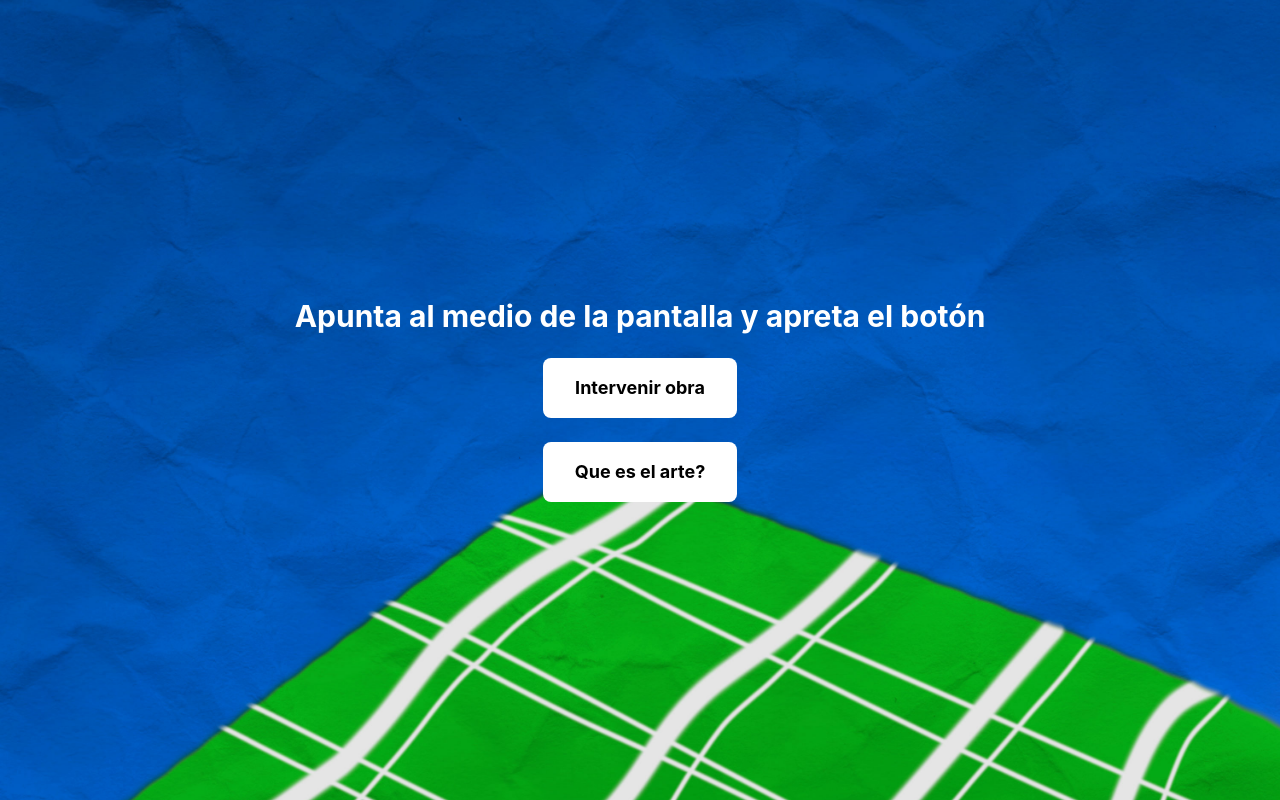
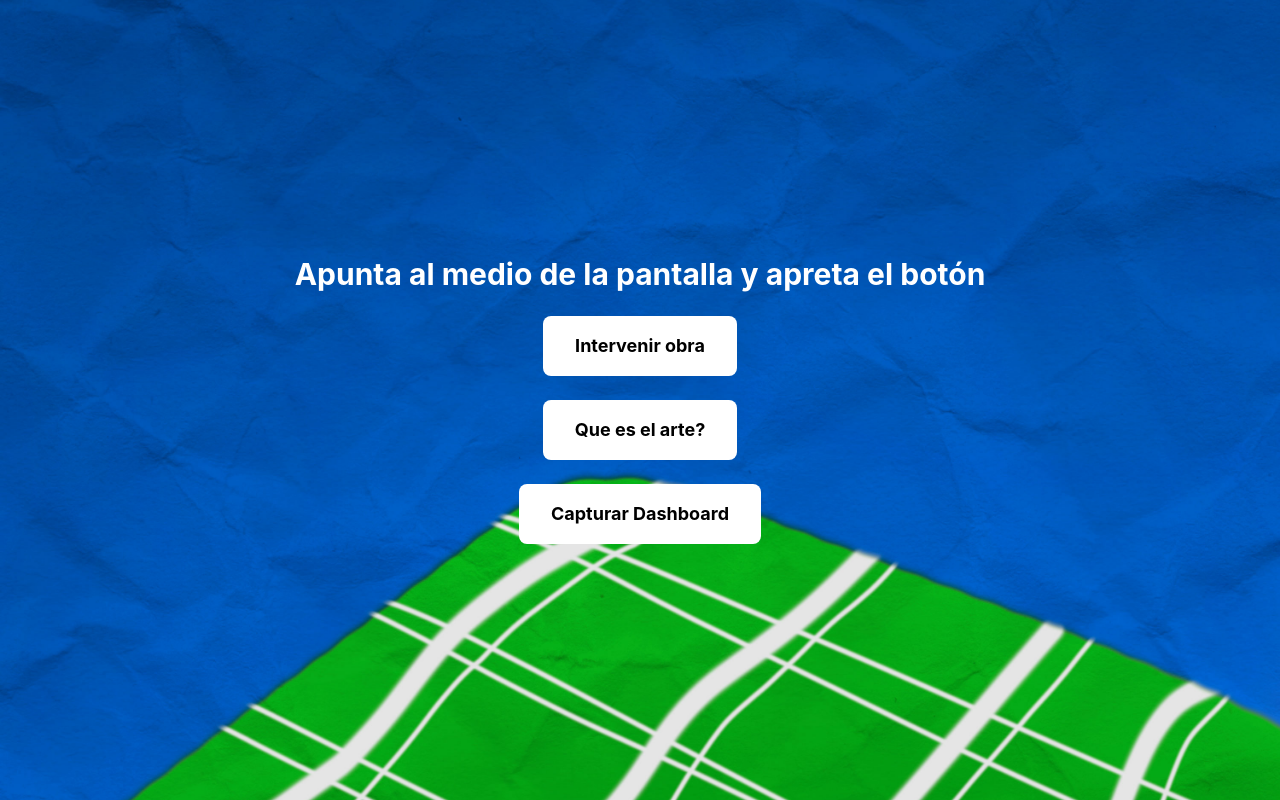
Before and after one commit to Charlygaf/olimpico-instalation, a Next.js app: page /phone in a window 1280 px wide. Built offline with nearby package versions, Linux system fonts and the light colour scheme.

Commit message:
screenshot

```diff
--- a/app/phone/page.tsx
+++ b/app/phone/page.tsx
@@ -20,6 +20,7 @@ function PhonePageContent() {
   const [data, setData] = useState<PhoneData | null>(null)
   const [showVideoModal, setShowVideoModal] = useState(false)
   const [gyroscopeEnabled, setGyroscopeEnabled] = useState(false)
+  const [capturing, setCapturing] = useState(false)
   const intervalRef = useRef<NodeJS.Timeout | null>(null)
   const gyroscopeCleanupRef = useRef<(() => void) | null>(null)
   const videoRef = useRef<HTMLVideoElement>(null)
@@ -156,6 +157,24 @@ function PhonePageContent() {
     setShowVideoModal(false)
   }
 
+  // Open dashboard and instruct user to take screenshot
+  const captureDashboard = () => {
+    setCapturing(true)
+    const dashboardUrl = `${window.location.origin}/instalacion`
+    const newWindow = window.open(dashboardUrl, '_blank', 'width=1920,height=1080')
+
+    if (newWindow) {
+      // Show instructions after a short delay
+      setTimeout(() => {
+        alert('El dashboard se ha abierto en una nueva ventana.\n\nPara guardar la imagen:\n1. Toma un screenshot usando los atajos de tu dispositivo (Power + Volumen abajo en Android, o los botones laterales en iPhone)\n2. La imagen se guardará automáticamente en tu galería')
+        setCapturing(false)
+      }, 1500)
+    } else {
+      alert('Por favor, permite que se abran ventanas emergentes en la configuración del navegador y vuelve a intentar')
+      setCapturing(false)
+    }
+  }
+
   return (
     <div
       className="min-h-screen text-white flex items-center justify-center p-4"
@@ -186,6 +205,13 @@ function PhonePageContent() {
           className="px-8 py-4 bg-white text-black font-bold text-lg rounded-lg hover:bg-gray-200 transition-colors"
         >
           Que es el arte?
+        </button>
+        <button
+          onClick={captureDashboard}
+          disabled={capturing}
+          className="px-8 py-4 bg-white text-black font-bold text-lg rounded-lg hover:bg-gray-200 transition-colors disabled:opacity-50 disabled:cursor-not-allowed"
+        >
+          {capturing ? 'Abriendo...' : 'Capturar Dashboard'}
         </button>
       </div>
 
```
